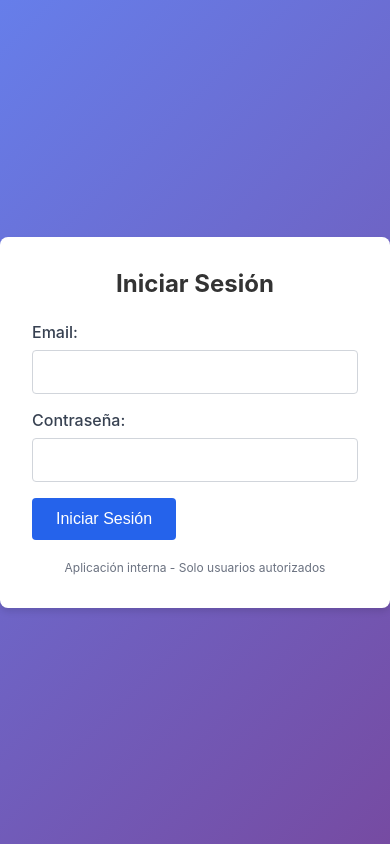
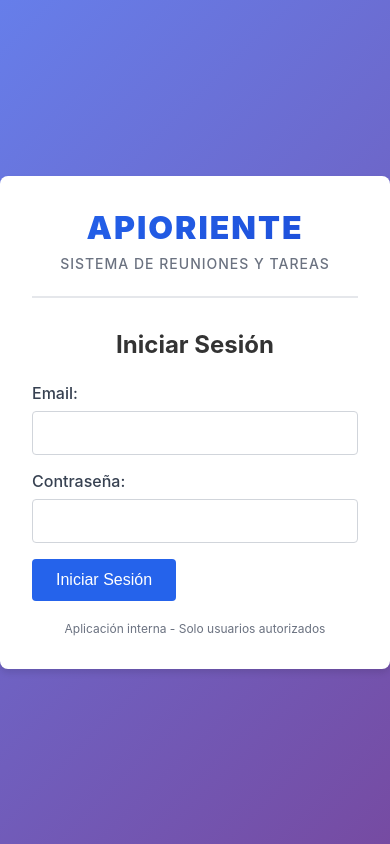
Before and after one commit to jroman1901/appmeet, a React (Create React App) app: page /login in a window 390 px wide. Built offline with nearby package versions, Linux system fonts and the light colour scheme; no server answers.

Commit message:
agregando empresa

```diff
--- a/src/App.css
+++ b/src/App.css
@@ -43,8 +43,26 @@ body {
   box-shadow: 0 2px 4px rgba(0,0,0,0.1);
 }
 
+.nav-brand {
+  display: flex;
+  flex-direction: column;
+  align-items: flex-start;
+}
+
 .nav-brand h3 {
   margin: 0;
+  font-size: 1.5rem;
+  font-weight: 700;
+  letter-spacing: 1px;
+}
+
+.nav-subtitle {
+  font-size: 0.75rem;
+  opacity: 0.8;
+  margin-top: 2px;
+  font-weight: 400;
+  text-transform: uppercase;
+  letter-spacing: 0.5px;
 }
 
 .nav-links {
@@ -82,6 +100,34 @@ body {
   box-shadow: 0 4px 6px rgba(0, 0, 0, 0.1);
   width: 100%;
   max-width: 400px;
+}
+
+.company-branding {
+  text-align: center;
+  margin-bottom: 2rem;
+  padding-bottom: 1.5rem;
+  border-bottom: 2px solid #e5e7eb;
+}
+
+.company-name {
+  margin: 0;
+  font-size: 2.5rem;
+  font-weight: 900;
+  background: linear-gradient(135deg, #2563eb, #1d4ed8);
+  background-clip: text;
+  -webkit-background-clip: text;
+  -webkit-text-fill-color: transparent;
+  letter-spacing: 2px;
+  margin-bottom: 0.5rem;
+}
+
+.system-description {
+  margin: 0;
+  color: #6b7280;
+  font-size: 0.875rem;
+  font-weight: 500;
+  text-transform: uppercase;
+  letter-spacing: 1px;
 }
 
 .auth-card h2 {
@@ -1569,8 +1615,31 @@ body {
   border-top: 1px solid #e5e7eb;
 }
 
-/* Mobile responsive for calendar */
+/* Mobile responsive */
 @media (max-width: 768px) {
+  .company-name {
+    font-size: 2rem;
+  }
+
+  .nav-brand h3 {
+    font-size: 1.25rem;
+  }
+
+  .nav-subtitle {
+    font-size: 0.7rem;
+  }
+
+  .navigation {
+    padding: 1rem;
+    flex-direction: column;
+    gap: 1rem;
+  }
+
+  .nav-links {
+    flex-wrap: wrap;
+    gap: 0.5rem;
+  }
+
   .add-event-btn {
     opacity: 1;
     width: 16px;
--- a/src/components/Login.tsx
+++ b/src/components/Login.tsx
@@ -28,6 +28,10 @@ export default function Login() {
   return (
     <div className="auth-container">
       <div className="auth-card">
+        <div className="company-branding">
+          <h1 className="company-name">APIORIENTE</h1>
+          <p className="system-description">Sistema de Reuniones y Tareas</p>
+        </div>
         <h2>Iniciar Sesión</h2>
         {error && <div className="error">{error}</div>}
         <form onSubmit={handleSubmit}>
--- a/src/components/Navigation.tsx
+++ b/src/components/Navigation.tsx
@@ -27,7 +27,8 @@ export default function Navigation() {
   return (
     <nav className="navigation">
       <div className="nav-brand">
-        <h3>Agenda de Reuniones</h3>
+        <h3>APIORIENTE</h3>
+        <span className="nav-subtitle">Sistema de Reuniones y Tareas</span>
       </div>
       <ul className="nav-links">
         <li>
```
